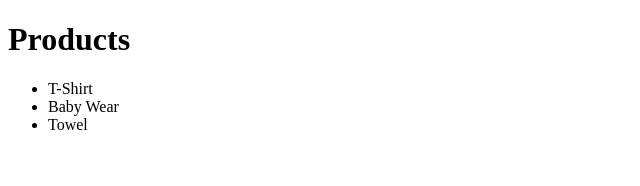
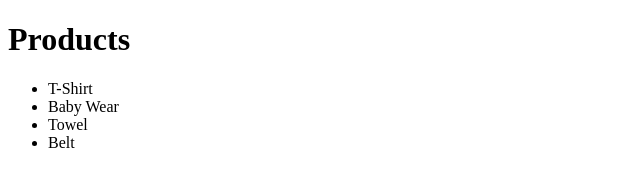
Before and after one commit to sfrodd/GIT_Project, a plain HTML site: page Pages/Product.html in a window 1280 px wide. Shown: the full height of the page, 0-640 px from the left. Drawn offline with Linux system fonts and the light colour scheme.

Commit message:
Product list changed

```diff
--- a/Pages/Product.html
+++ b/Pages/Product.html
@@ -12,6 +12,7 @@
         <li>T-Shirt</li>
         <li>Baby Wear</li>
         <li>Towel</li>
+        <li>Belt</li>
     </ul>
 </body>
 </html>
```
